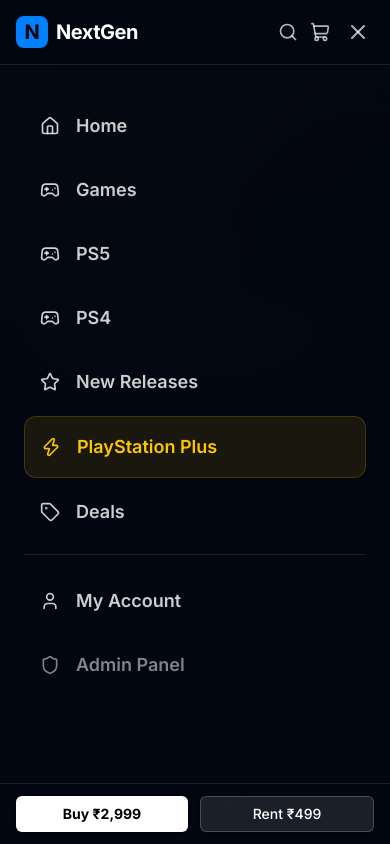
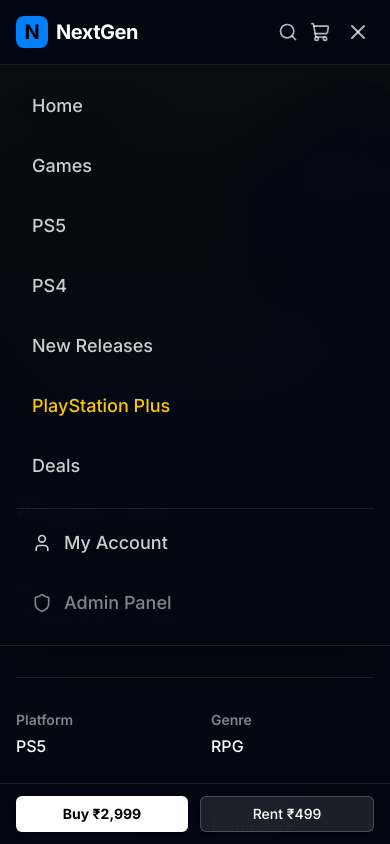
Before and after one commit to nextgen-web-studio/boomersgamingcafe, a Next.js app: page /games/cyberpunk-2077 in a window 390 px wide. Both pictures are taken after a click on the button "Menu". Shown: the top 844 px of the page. Built offline with nearby package versions, Linux system fonts and the light colour scheme.

Commit message:
style: revert mobile menu to simple dropdown and fix back to store link overlap

```diff
--- a/src/app/games/[slug]/page.tsx
+++ b/src/app/games/[slug]/page.tsx
@@ -61,11 +61,14 @@
         />
         <div className="absolute inset-0 bg-gradient-to-t from-background via-background/60 to-transparent" />
 
-        <div className="absolute inset-0 container mx-auto px-4 md:px-6 flex flex-col justify-end pb-12">
-          <Link href="/" className="inline-flex items-center text-sm font-medium text-white/60 hover:text-white mb-6 w-fit transition-colors">
+        <div className="absolute top-6 left-4 md:left-6 z-10">
+          <Link href="/" className="inline-flex items-center text-sm font-medium text-white/80 hover:text-white transition-colors bg-black/40 px-3 py-1.5 rounded-full backdrop-blur-md">
             <ChevronLeft className="mr-1 h-4 w-4" />
             Back to Store
           </Link>
+        </div>
+
+        <div className="absolute inset-0 container mx-auto px-4 md:px-6 flex flex-col justify-end pb-8 md:pb-12">
 
           <div className="flex flex-col md:flex-row gap-8 items-end">
             <div className="w-48 hidden md:block shrink-0 overflow-hidden rounded-lg shadow-2xl border border-white/10">
--- a/src/components/Header.tsx
+++ b/src/components/Header.tsx
@@ -75,42 +75,36 @@
         </div>
       </header>
 
-      {/* Full-screen Mobile Menu Overlay */}
+      {/* Mobile Navigation Dropdown */}
       <AnimatePresence>
         {isMobileMenuOpen && (
           <motion.div
-            initial={{ opacity: 0, x: "100%" }}
-            animate={{ opacity: 1, x: 0 }}
-            exit={{ opacity: 0, x: "100%" }}
-            transition={{ type: "tween", duration: 0.25 }}
-            className="fixed inset-0 z-40 lg:hidden bg-background/98 backdrop-blur-xl flex flex-col pt-20"
+            initial={{ opacity: 0, y: -10 }}
+            animate={{ opacity: 1, y: 0 }}
+            exit={{ opacity: 0, y: -10 }}
+            className="lg:hidden absolute top-16 left-0 right-0 border-b border-white/10 bg-background/95 backdrop-blur-xl shadow-2xl z-40"
           >
-            <nav className="flex flex-col px-6 py-4 space-y-1 flex-1">
-              {NAV_LINKS.map((link) => {
-                const Icon = link.icon;
-                return (
+            <nav className="flex flex-col p-4 space-y-2">
+              {NAV_LINKS.map((link) => (
                 <Link
                   key={link.name}
                   href={link.href}
                   onClick={() => setIsMobileMenuOpen(false)}
-                    className={`flex items-center gap-4 px-4 py-4 rounded-xl text-lg font-semibold transition-colors ${
+                  className={`px-4 py-3 rounded-lg text-lg font-medium transition-colors ${
                     link.name === 'PlayStation Plus'
-                        ? 'text-yellow-400 bg-yellow-500/10 border border-yellow-500/20'
+                      ? 'text-yellow-400 font-bold hover:bg-white/5'
                       : 'text-white/80 hover:text-white hover:bg-white/5'
                   }`}
                 >
-                    <Icon className="h-5 w-5 shrink-0" />
                   {link.name}
                 </Link>
-                );
-              })}
+              ))}
 
-              {/* Divider */}
-              <div className="border-t border-white/10 pt-4 mt-2 space-y-1">
+              <div className="border-t border-white/10 mt-2 pt-2 space-y-2">
                 <Link
                   href="/account"
                   onClick={() => setIsMobileMenuOpen(false)}
-                  className="flex items-center gap-4 px-4 py-4 rounded-xl text-lg font-semibold text-white/80 hover:text-white hover:bg-white/5 transition-colors"
+                  className="flex items-center gap-3 px-4 py-3 rounded-lg text-lg font-medium text-white/80 hover:text-white hover:bg-white/5 transition-colors"
                 >
                   <User className="h-5 w-5" />
                   My Account
@@ -118,18 +112,13 @@
                 <Link
                   href="/admin"
                   onClick={() => setIsMobileMenuOpen(false)}
-                  className="flex items-center gap-4 px-4 py-4 rounded-xl text-lg font-semibold text-white/50 hover:text-white hover:bg-white/5 transition-colors"
+                  className="flex items-center gap-3 px-4 py-3 rounded-lg text-lg font-medium text-white/50 hover:text-white hover:bg-white/5 transition-colors"
                 >
                   <Shield className="h-5 w-5" />
                   Admin Panel
                 </Link>
               </div>
             </nav>
-
-            {/* Bottom tagline */}
-            <div className="px-6 py-8 text-center text-sm text-white/30">
-              NextGen Gaming Store
-            </div>
           </motion.div>
         )}
       </AnimatePresence>
```
Lines whose indentation alone changed are shown as unchanged.
